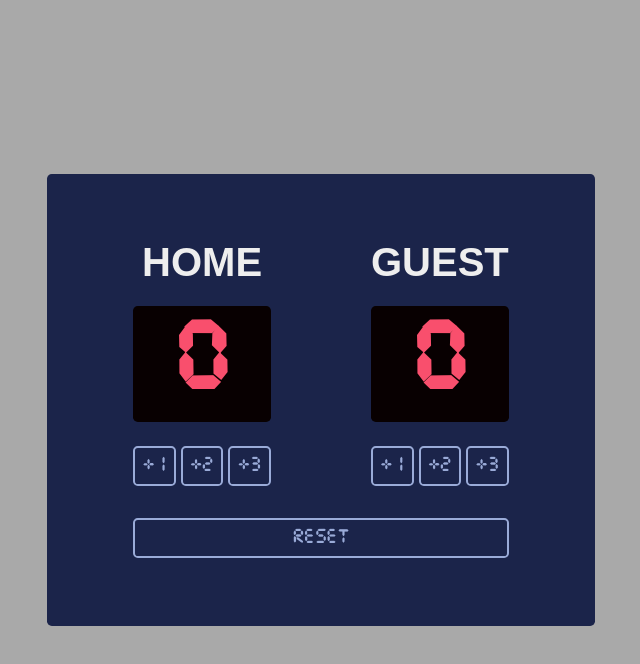
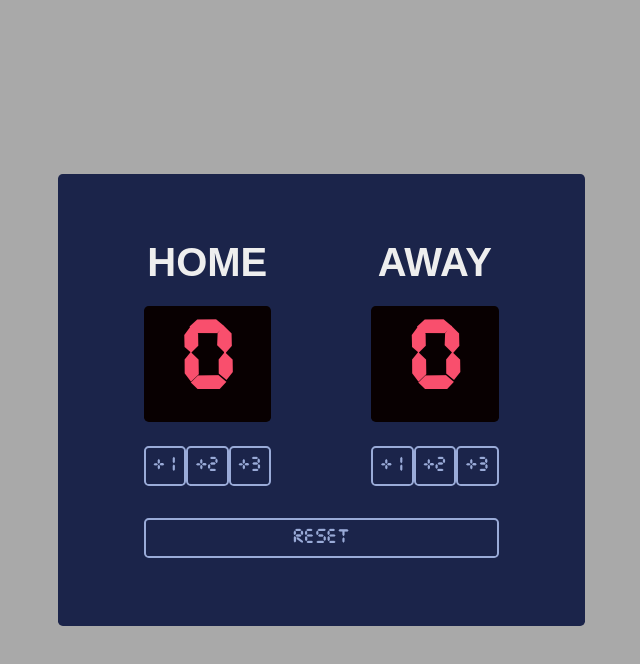
Before and after one commit to AidanRJ1/scrimba-basketball-scoreboard, a plain HTML site: page index.html in a window 1280 px wide. Both pictures are taken after a click on the button "RESET". Shown: the whole page, without its empty margins (319-959 px from the left). Drawn offline with Linux system fonts and the light colour scheme.

Commit message:
changed Guest to Away

```diff
--- a/index.css
+++ b/index.css
@@ -65,7 +65,7 @@ h4 {
 }
 
 .home,
-.guest {
+.away {
     width: 100%;
     max-width: 155px;
     align-items: center;
--- a/index.html
+++ b/index.html
@@ -16,15 +16,15 @@
                         <button class="button" onclick="increaseHomeScore(3)">+3</button>
                     </div>
                 </div>
-                <div class="guest | flex--col">
-                    <h3 class="guest__title">GUEST</h3>
-                    <div class="guest__score-container score-container">
-                        <h4 class="guest__score score">0</h4>
+                <div class="away | flex--col">
+                    <h3 class="away__title">AWAY</h3>
+                    <div class="away__score-container score-container">
+                        <h4 class="away__score score">0</h4>
                     </div>
                     <div class="buttons | flex">
-                        <button class="button" onclick="increaseGuestScore(1)">+1</button>
-                        <button class="button" onclick="increaseGuestScore(2)">+2</button>
-                        <button class="button" onclick="increaseGuestScore(3)">+3</button>
+                        <button class="button" onclick="increaseawayScore(1)">+1</button>
+                        <button class="button" onclick="increaseawayScore(2)">+2</button>
+                        <button class="button" onclick="increaseawayScore(3)">+3</button>
                     </div>
                 </div>
                 <button class="button button--reset" onclick="resetGame()">RESET</button>
--- a/index.js
+++ b/index.js
@@ -1,11 +1,11 @@
 const scoreboard = document.querySelector(".scoreboard");
 let homeScoreEl = scoreboard.querySelector(".home__score");
 let homeTitleEl = scoreboard.querySelector(".home__title");
-let guestScoreEl = scoreboard.querySelector(".guest__score");
-let guestTitleEl = scoreboard.querySelector(".guest__title");
+let awayScoreEl = scoreboard.querySelector(".away__score");
+let awayTitleEl = scoreboard.querySelector(".away__title");
 
 let homeScore = 0;
-let guestScore = 0;
+let awayScore = 0;
 
 function increaseHomeScore(amount) {
     homeScore += amount;
@@ -17,37 +17,37 @@ function updateHomeScore() {
     homeScoreEl.textContent = homeScore;
 }
 
-function increaseGuestScore(amount) {
-    guestScore += amount;
-    updateGuestScore();
+function increaseawayScore(amount) {
+    awayScore += amount;
+    updateawayScore();
     checkLeader()
 }
 
-function updateGuestScore() {
-    guestScoreEl.textContent = guestScore;
+function updateawayScore() {
+    awayScoreEl.textContent = awayScore;
 }
 
 function checkLeader() {
-    if(guestScore > homeScore) {
+    if(awayScore > homeScore) {
         homeTitleEl.classList.remove("winner");
-        guestTitleEl.classList.add("winner");
+        awayTitleEl.classList.add("winner");
         return;
     }
 
-    if(homeScore > guestScore) {
-        guestTitleEl.classList.remove("winner");
+    if(homeScore > awayScore) {
+        awayTitleEl.classList.remove("winner");
         homeTitleEl.classList.add("winner");
         return;
     }
 
     homeTitleEl.classList.remove("winner");
-    guestTitleEl.classList.remove("winner");
+    awayTitleEl.classList.remove("winner");
 }
 
 function resetGame() {
     homeScore = 0;
     updateHomeScore();
-    guestScore = 0;
-    updateGuestScore();
+    awayScore = 0;
+    updateawayScore();
     checkLeader();
 }
```
